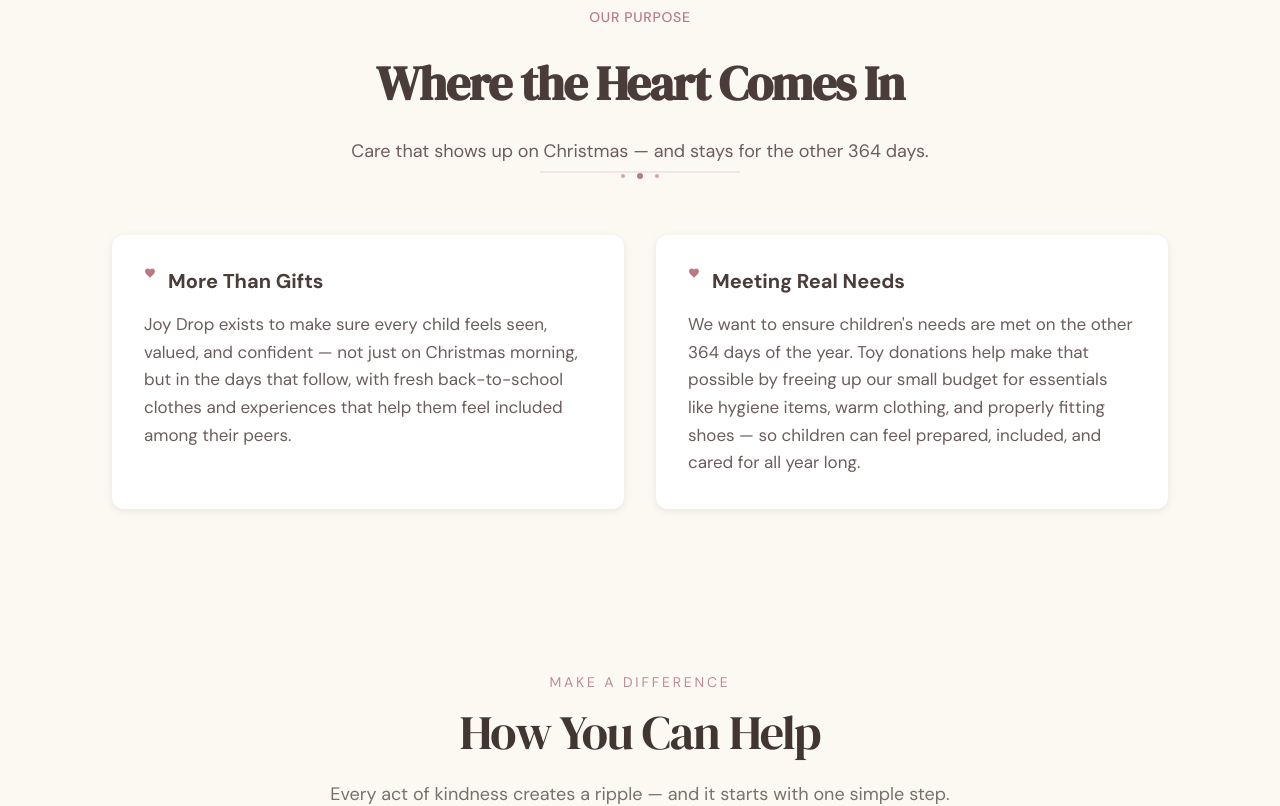
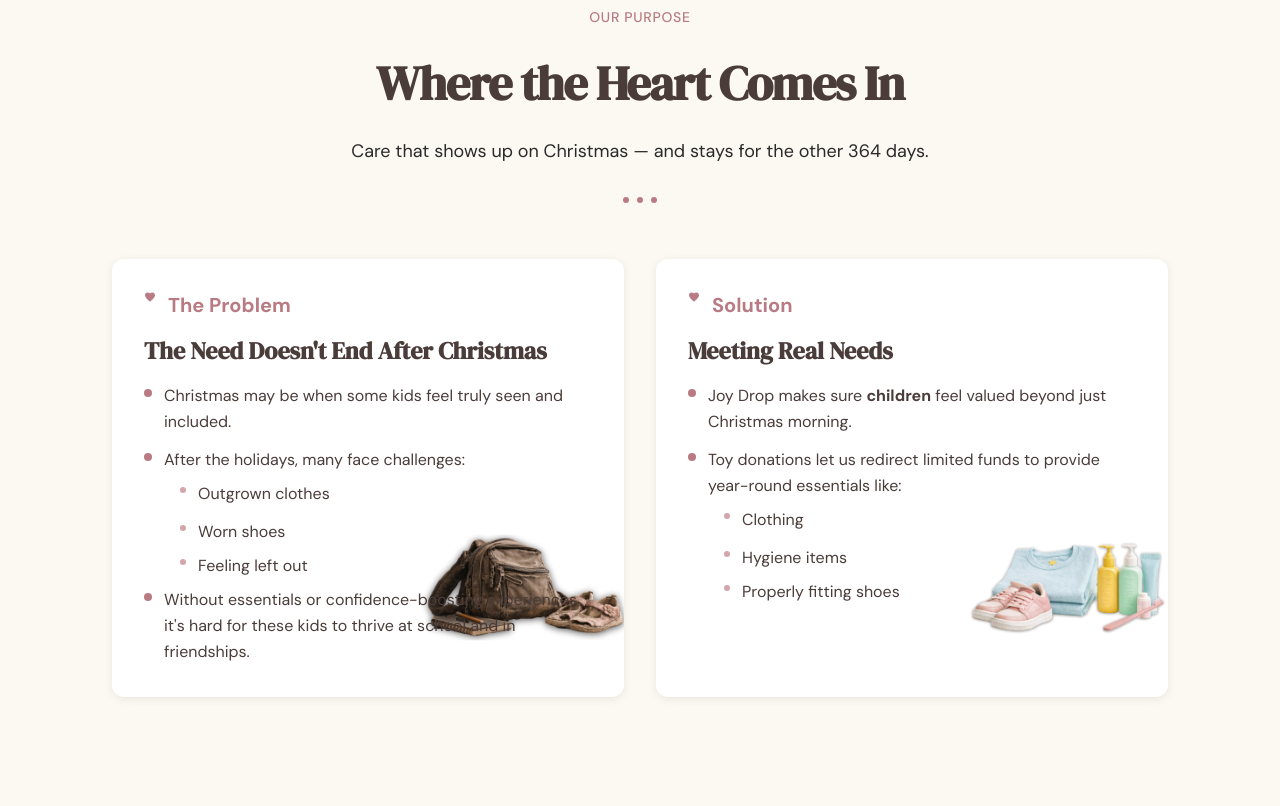
Before and after one commit to mnicholexox/web, a React (Vite) app: page / in a window 1280 px wide. Shown: the part 1320-2126 px from the top of the page. Built offline with nearby package versions, Linux system fonts and the light colour scheme.

Commit message:
Add meeting needs images and enhance WhereTheHeartComesIn section with new card components for improved visual storytelling. Update layout and styling for better readability and engagement.

```diff
--- a/src/components/sections/heart/WhereTheHeartComesIn.tsx
+++ b/src/components/sections/heart/WhereTheHeartComesIn.tsx
@@ -1,3 +1,7 @@
+// Import images for cards
+import meetingNeedsImage from "@/components/sections/meeting needs.png";
+import meetingNeeds2Image from "@/components/sections/meeting needs2.png";
+
 /* Small heart icon for cards */
 const HeartAccent = () => (
   <svg
@@ -11,35 +15,118 @@
   </svg>
 );
 
-interface CardProps {
-  title: string;
+interface BulletPointProps {
+  children: React.ReactNode;
+  isSub?: boolean;
+}
+
+const BulletPoint = ({ children, isSub = false }: BulletPointProps) => (
+  <li className="flex items-start gap-3 mb-3">
+    <div
+      className="rounded-full flex-shrink-0 mt-1.5"
+      style={{
+        width: isSub ? '6px' : '8px',
+        height: isSub ? '6px' : '8px',
+        backgroundColor: isSub ? '#D4A5AB' : '#B87B83'
+      }}
+    />
+    <div
+      className="text-base leading-relaxed flex-1"
+      style={{ color: '#4A3C39' }}
+    >
+      {children}
+    </div>
+  </li>
+);
+
+interface SubBulletListProps {
   children: React.ReactNode;
 }
 
+const SubBulletList = ({ children }: SubBulletListProps) => (
+  <ul className="list-none mt-2 ml-4 space-y-2">
+    {children}
+  </ul>
+);
+
+interface CardProps {
+  title: string;
+  mainTitle: string;
+  children: React.ReactNode;
+  imageUrl?: string;
+  imageAlt?: string;
+  imagePlaceholder?: 'worn' | 'new';
+}
+
 /* Card component with white background and shadow */
-const Card = ({ title, children }: CardProps) => (
+const Card = ({ title, mainTitle, children, imageUrl, imageAlt, imagePlaceholder }: CardProps) => (
   <article
-    className="bg-white p-6 md:p-8 rounded-lg shadow-sm"
+    className="bg-white p-6 md:p-8 rounded-lg relative overflow-hidden"
     style={{
       boxShadow: '0 2px 8px rgba(0, 0, 0, 0.08)',
     }}
   >
+    {/* Text content - no right padding needed since image is bottom-anchored */}
+    <div className="relative z-10">
       <div className="flex items-start gap-3 mb-4">
         <HeartAccent />
         <h3
           className="font-sans font-bold text-lg md:text-xl"
-        style={{ color: '#4A3C39' }}
+          style={{ color: '#B87B83' }}
         >
           {title}
         </h3>
       </div>
 
-    <p
-      className="text-base md:text-[1.0625rem] leading-relaxed"
-      style={{ color: '#6B5D5B' }}
+      <h4
+        className="font-serif font-bold text-xl md:text-2xl mb-4"
+        style={{ color: '#4A3C39' }}
       >
+        {mainTitle}
+      </h4>
+
+      <ul className="list-none space-y-2">
         {children}
-    </p>
+      </ul>
+    </div>
+
+    {/* Image positioned at bottom-right, overlapping slightly */}
+    {imageUrl ? (
+      <div
+        className="absolute right-0 bottom-0 w-1/3 md:w-2/5 h-2/5 md:h-1/2 pointer-events-none"
+        style={{ zIndex: 1 }}
+      >
+        <img
+          src={imageUrl}
+          alt={imageAlt || ''}
+          className="w-full h-full object-cover object-center rounded-br-lg"
+        />
+      </div>
+    ) : imagePlaceholder === 'worn' ? (
+      <div
+        className="absolute right-0 bottom-0 w-1/3 md:w-2/5 h-2/5 md:h-1/2 pointer-events-none flex items-center justify-center rounded-br-lg"
+        style={{
+          zIndex: 1,
+          background: 'linear-gradient(135deg, #D4C4B0 0%, #C4B5A0 50%, #B8A890 100%)',
+        }}
+      >
+        <div className="text-center p-4 opacity-60">
+          <div className="text-xs text-gray-700 font-sans">Image: Worn items</div>
+        </div>
+      </div>
+    ) : imagePlaceholder === 'new' ? (
+      <div
+        className="absolute right-0 bottom-0 w-1/3 md:w-2/5 h-2/5 md:h-1/2 pointer-events-none flex items-center justify-center rounded-br-lg"
+        style={{
+          zIndex: 1,
+          background: 'linear-gradient(135deg, #E8F4F8 0%, #D0E8F0 50%, #B8DCE8 100%)',
+        }}
+      >
+        <div className="text-center p-4 opacity-60">
+          <div className="text-xs text-gray-700 font-sans">Image: New items</div>
+        </div>
+      </div>
+    ) : null}
   </article>
 );
 
@@ -76,30 +163,19 @@
             {/* Sub-description */}
             <p
               className="text-base md:text-lg font-sans leading-relaxed max-w-2xl mx-auto"
-              style={{ color: '#6B5D5B' }}
+              style={{ color: '#2A2A2A' }}
             >
               Care that shows up on Christmas — and stays for the other 364 days.
             </p>
 
             {/* Decorative divider with three dots */}
-            <div className="flex items-center justify-center pt-2 relative" style={{ width: '200px', margin: '0 auto' }}>
-              {/* Horizontal line */}
-              <div
-                className="absolute w-full h-px"
-                style={{
-                  backgroundColor: '#E8D4D6',
-                  top: '50%',
-                  transform: 'translateY(-50%)'
-                }}
-              />
-              {/* Dots on the line */}
-              <div className="relative flex items-center justify-center gap-3">
+            <div className="flex items-center justify-center pt-2 gap-2">
               <div
                 className="rounded-full"
                 style={{
-                    width: '4px',
-                    height: '4px',
-                    backgroundColor: '#D4A5AB'
+                  width: '6px',
+                  height: '6px',
+                  backgroundColor: '#B87B83'
                 }}
               />
               <div
@@ -113,23 +189,55 @@
               <div
                 className="rounded-full"
                 style={{
-                    width: '4px',
-                    height: '4px',
-                    backgroundColor: '#D4A5AB'
+                  width: '6px',
+                  height: '6px',
+                  backgroundColor: '#B87B83'
                 }}
               />
-              </div>
             </div>
           </div>
 
           {/* Two cards side-by-side */}
           <div className="grid grid-cols-1 md:grid-cols-2 gap-6 md:gap-8 pt-4">
-            <Card title="More Than Gifts">
-              Joy Drop exists to make sure every child feels seen, valued, and confident — not just on Christmas morning, but in the days that follow, with fresh back-to-school clothes and experiences that help them feel included among their peers.
+            <Card
+              title="The Problem"
+              mainTitle="The Need Doesn't End After Christmas"
+              imageUrl={meetingNeedsImage}
+              imageAlt="Worn backpack, notebook, and shoes showing the ongoing need for basic necessities"
+            >
+              <BulletPoint>
+                Christmas may be when some kids feel truly seen and included.
+              </BulletPoint>
+              <BulletPoint>
+                After the holidays, many face challenges:
+                <SubBulletList>
+                  <BulletPoint isSub>Outgrown clothes</BulletPoint>
+                  <BulletPoint isSub>Worn shoes</BulletPoint>
+                  <BulletPoint isSub>Feeling left out</BulletPoint>
+                </SubBulletList>
+              </BulletPoint>
+              <BulletPoint>
+                Without essentials or confidence-boosting experiences, it's hard for these kids to thrive at school and in friendships.
+              </BulletPoint>
             </Card>
 
-            <Card title="Meeting Real Needs">
-              We want to ensure children's needs are met on the other 364 days of the year. Toy donations help make that possible by freeing up our small budget for essentials like hygiene items, warm clothing, and properly fitting shoes — so children can feel prepared, included, and cared for all year long.
+            <Card
+              title="Solution"
+              mainTitle="Meeting Real Needs"
+              imageUrl={meetingNeeds2Image}
+              imageAlt="Essential items including clothing, shoes, and hygiene products showing the real needs being met"
+            >
+              <BulletPoint>
+                Joy Drop makes sure <strong>children</strong> feel valued beyond just Christmas morning.
+              </BulletPoint>
+              <BulletPoint>
+                Toy donations let us redirect limited funds to provide year-round essentials like:
+                <SubBulletList>
+                  <BulletPoint isSub>Clothing</BulletPoint>
+                  <BulletPoint isSub>Hygiene items</BulletPoint>
+                  <BulletPoint isSub>Properly fitting shoes</BulletPoint>
+                </SubBulletList>
+              </BulletPoint>
             </Card>
           </div>
         </div>
--- a/src/components/sections/hero/HeroBanner.tsx
+++ b/src/components/sections/hero/HeroBanner.tsx
@@ -7,25 +7,79 @@
     <section
       id="hero-banner"
       data-section="hero-banner"
-      className="relative w-full min-h-[500px] md:min-h-[600px] flex items-start md:items-center pt-20 md:pt-0"
+      className="relative w-full min-h-[600px] md:min-h-[600px] flex items-center justify-center pt-20 md:pt-0 md:items-center"
       style={{
         backgroundImage: `url('${heroBannerImage}')`,
         backgroundSize: 'cover',
-        backgroundPosition: 'center top',
+        // Mobile: center the subject vertically and horizontally to show one child clearly
+        // Desktop: keep original top positioning
+        backgroundPosition: 'center 40%',
         backgroundRepeat: 'no-repeat',
       }}
     >
-      {/* Gradient overlay - left to right, fades out at 1/3 of the image width */}
+      {/* Mobile gradient overlay - top to bottom, subtle gradient for text contrast without covering faces */}
       <div
-        className="absolute inset-0 pointer-events-none z-[1]"
+        className="absolute inset-0 pointer-events-none z-[1] md:hidden"
+        style={{
+          background: 'linear-gradient(to bottom, rgba(0, 0, 0, 0.4) 0%, rgba(0, 0, 0, 0.25) 25%, rgba(0, 0, 0, 0.1) 50%, rgba(0, 0, 0, 0) 70%)',
+        }}
+      />
+
+      {/* Desktop gradient overlay - left to right, fades out at 1/3 of the image width */}
+      <div
+        className="hidden md:block absolute inset-0 pointer-events-none z-[1]"
         style={{
           background: 'linear-gradient(to right, rgba(161, 113, 116, 1) 0%, rgba(161, 113, 116, 0.6) 20%, rgba(161, 113, 116, 0) 33%)',
         }}
       />
 
+      {/* Desktop background position override - restore original top positioning */}
+      <style>{`
+        @media (min-width: 768px) {
+          #hero-banner {
+            background-position: center top !important;
+          }
+        }
+      `}</style>
+
       {/* Content container */}
-      <div className="relative z-10 w-full max-w-7xl mx-auto px-4 sm:px-6 lg:px-8">
-        <div className="grid grid-cols-1 lg:grid-cols-12 gap-8 sm:gap-10 md:gap-12 lg:gap-16 items-start">
+      <div className="relative z-10 w-full max-w-7xl mx-auto px-4 sm:px-6 lg:px-8 py-8 md:py-0">
+        {/* Mobile: Vertical stack (headline → CTA) */}
+        <div className="flex flex-col items-center text-center space-y-8 md:hidden">
+          {/* Main headline */}
+          <div>
+            <h1
+              className="relative font-serif text-white drop-shadow-lg flex flex-col items-center"
+              style={{
+                textShadow: '0 2px 4px rgba(0, 0, 0, 0.5), 0 4px 8px rgba(0, 0, 0, 0.3)',
+              }}
+            >
+              {/* Context line - 80% of primary */}
+              <span className="text-[24px] leading-tight tracking-tight">
+                When a Community
+              </span>
+              {/* Primary headline - largest */}
+              <span className="text-[30px] leading-tight tracking-tight">
+                Comes Together,
+              </span>
+              {/* Memorable finish - 90% with letter-spacing */}
+              <span className="text-[27px] leading-tight tracking-wide">
+                Magic Happens
+              </span>
+            </h1>
+          </div>
+
+          {/* CTA Button */}
+          <Button
+            className="text-white font-semibold px-6 py-3 text-base shadow-lg hover:opacity-90 transition-opacity uppercase"
+            style={{ backgroundColor: '#55111c' }}
+          >
+            <Heart className="inline-block mr-1.5 w-4 h-4" /> Get Involved
+          </Button>
+        </div>
+
+        {/* Desktop: Original grid layout */}
+        <div className="hidden md:grid grid-cols-1 lg:grid-cols-12 gap-8 sm:gap-10 md:gap-12 lg:gap-16 items-start">
           {/* Left Column - Identity Statement */}
           <div className="lg:col-span-5 space-y-4 md:space-y-5">
             {/* Main headline */}
```
Also changed, not shown: src/components/sections/meeting needs.png (added), src/components/sections/meeting needs2.png (added). Lines whose indentation alone changed are shown as unchanged.
